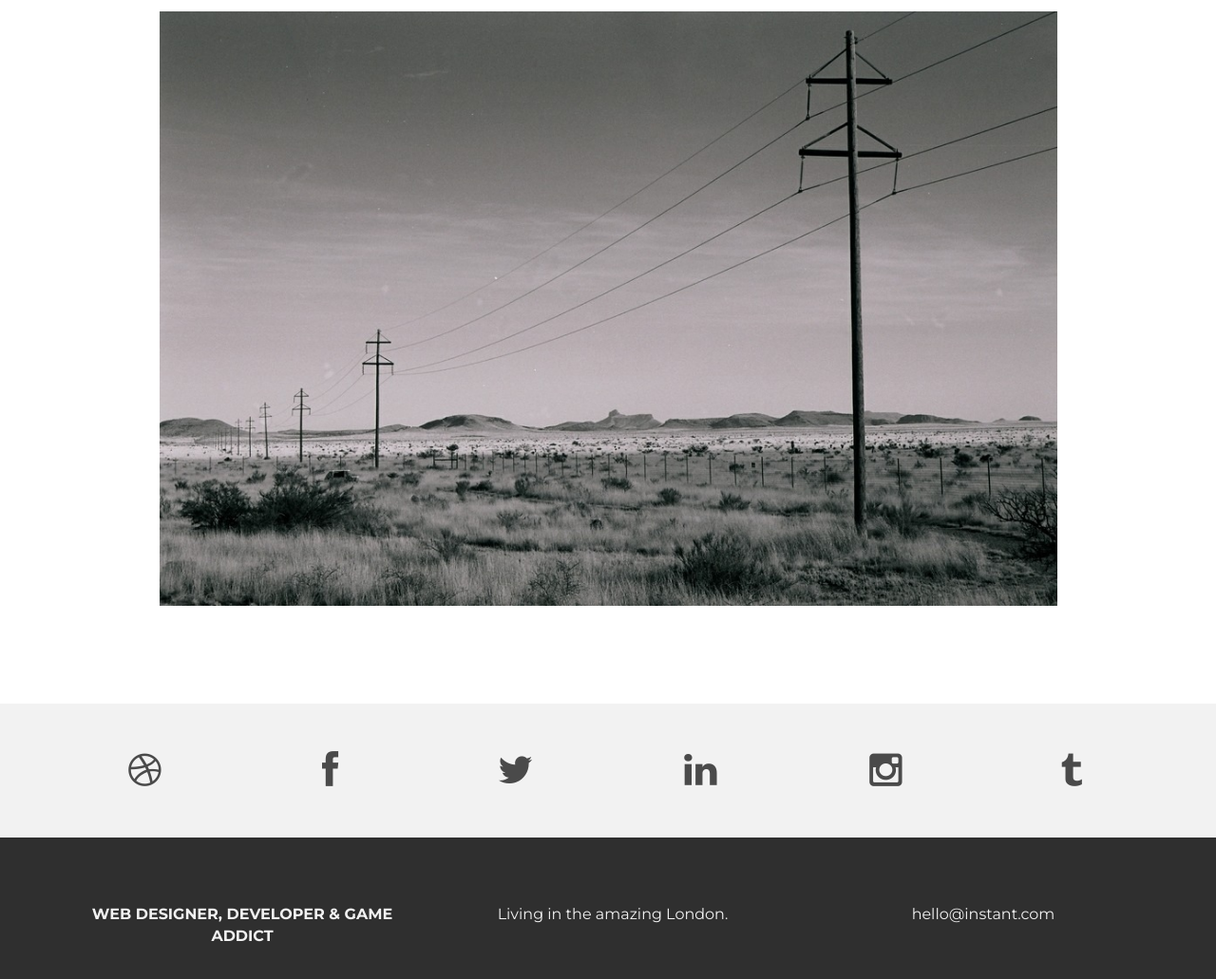
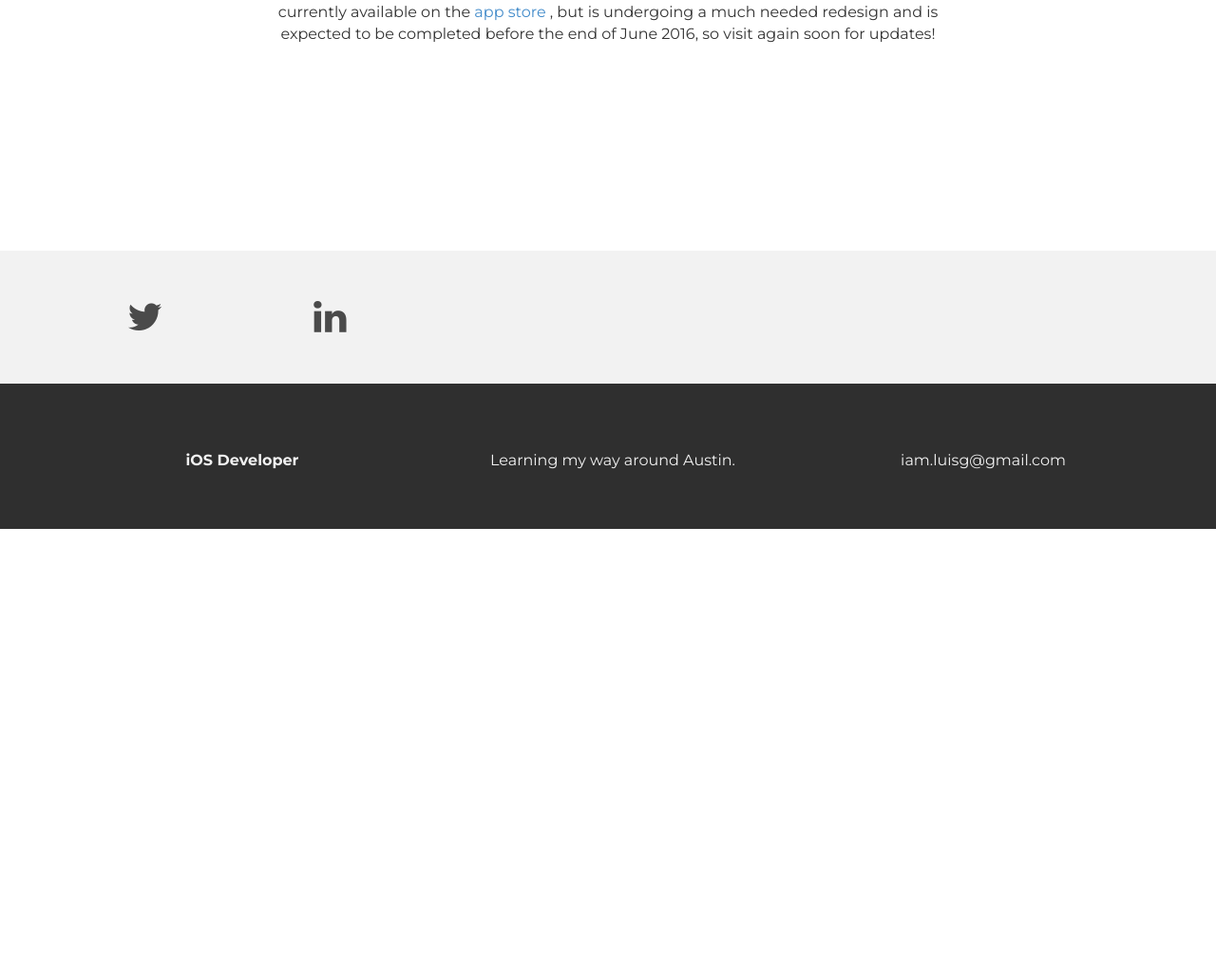
Before and after one commit to iamluisg/iamluisg.github.io, a plain HTML site: page idioms.html in a window 1280 px wide. Shown: the part 801-1832 px from the top of the page at 95% size. After the commit the page ends 1358 px from the top, so only its background shows below. Drawn offline with nearby package versions, Linux system fonts and the light colour scheme.

Commit message:
updates and corrections

```diff
--- a/mockstagram.html
+++ b/idioms.html
@@ -57,7 +57,7 @@
 			<div class="row">
 				<div class="col-lg-6 col-lg-offset-3">
 					<h4></h4>
-					<h1>Coming Soon!</h1>
+					<h1>App Redesign Coming Soon!</h1>
 					<h4></h4>
 				</div>
 			</div><! --/row -->
@@ -69,10 +69,11 @@
 		<div class="row centered mt mb">
 			<div class="col-lg-8 col-lg-offset-2">
 				<h4>ABOUT THE PROJECT</h4>
-				<p>I will be writing more on this shortly. Until then, please enjoy this picture of west Texas.</p>
+				<p>Office Idioms was an app developed several years ago while I was an ESL instructor in South Korea. It provides students wishing to further develop their understanding of the English language and its often used idioms. The app is aimed at professional students working within international companies and who often encounter idioms within the workplace. The app is currently available on the <a href="https://itunes.apple.com/us/app/office-idioms-sug-eo/id397746999?mt=8&ign-mpt=uo%3D4" target="_blank"> app store </a>, but is undergoing a much needed redesign and is expected to be completed before the end of June 2016, so visit again soon for updates!</p>
+				<br>
 			</div>
 			<div class="col-lg-10 col-lg-offset-1 mt">
-				<img class="img-responsive" src="assets/img/westTexas.jpg">
+				<!--<img class="img-responsive" src="assets/img/westTexas.jpg">-->
 				<br>
 				<!--<img class="img-responsive" src="assets/img/pr02.jpg">-->
 			</div>
@@ -84,22 +85,10 @@
 		<div class="container">
 			<div class="row centered">
 				<div class="col-lg-2">
-					<a href="#"><i class="fa fa-dribbble"></i></a>
+					<a href="https://twitter.com/iam_luisg" target="_blank"><i class="fa fa-twitter"></i></a>
 				</div>
 				<div class="col-lg-2">
-					<a href="#"><i class="fa fa-facebook"></i></a>
-				</div>
-				<div class="col-lg-2">
-					<a href="#"><i class="fa fa-twitter"></i></a>
-				</div>
-				<div class="col-lg-2">
-					<a href="#"><i class="fa fa-linkedin"></i></a>
-				</div>
-				<div class="col-lg-2">
-					<a href="#"><i class="fa fa-instagram"></i></a>
-				</div>
-				<div class="col-lg-2">
-					<a href="#"><i class="fa fa-tumblr"></i></a>
+					<a href="https://www.linkedin.com/pub/luis-garcia/23/897/b30" target="_blank"><i class="fa fa-linkedin"></i></a>
 				</div>
 
 			</div><! --/row -->
@@ -110,14 +99,14 @@
 		<div class="container">
 			<div class="row centered">
 				<div class="col-lg-4">
-					<p><b>WEB DESIGNER, DEVELOPER & GAME ADDICT</b></p>
+					<p><b>iOS Developer</b></p>
 				</div>
 
 				<div class="col-lg-4">
-					<p>Living in the amazing London.</p>
+					<p>Learning my way around Austin.</p>
 				</div>
 				<div class="col-lg-4">
-					<p>hello@instant.com</p>
+					<p>iam.luisg@gmail.com</p>
 				</div>
 
 			</div>
```
Also changed, not shown: about.html (+2 -2 lines), index.html (+2 -2 lines), pronun.html (+8 -6 lines), work.html (+1 -1 lines), assets/img/inflect.jpg (added), assets/img/inflect2.jpg (added), assets/img/portfolio/blurredPronunApp.jpg (deleted), assets/img/portfolio/blurredPronunApp.png (added), assets/img/portfolio/officeIdioms.png (added).
